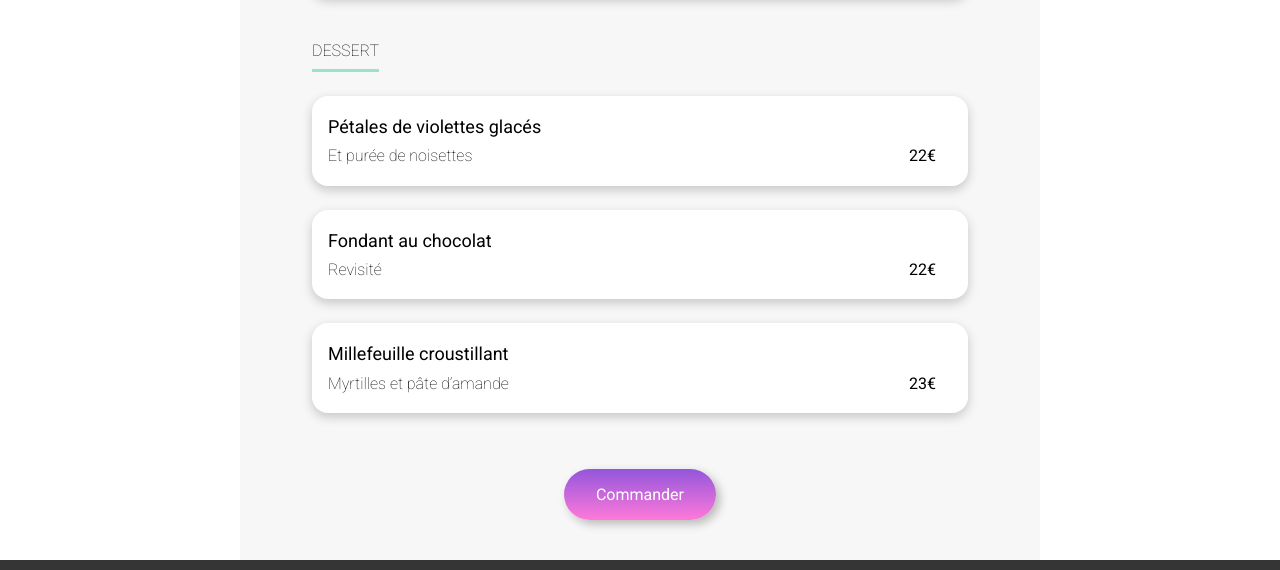
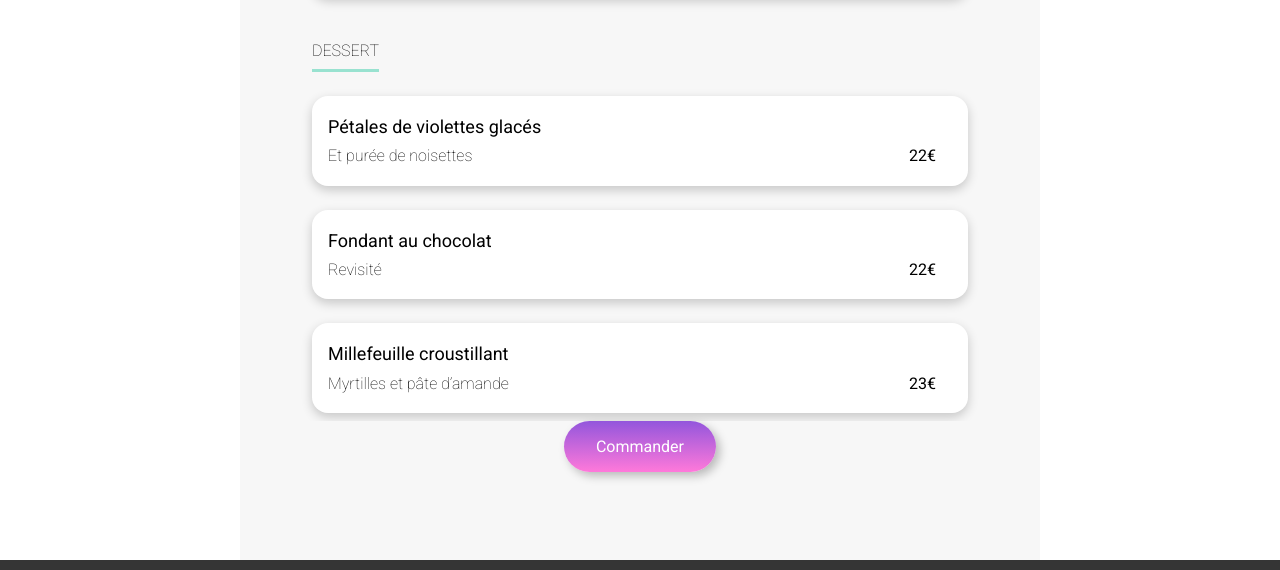
Before and after one commit to aymericpayen/P3, a website: page a-la-francaise.html in a window 1280 px wide. Shown: the part 1457-2027 px from the top of the page. Drawn offline with Linux system fonts and the light colour scheme; a web font is replaced by a local one.

Commit message:
updates position of button in menu

```diff
--- a/sass/pages/_menu.scss
+++ b/sass/pages/_menu.scss
@@ -198,7 +198,7 @@ main {
 .menuButton {
   background-color: $light-grey;
   position: relative;
-  top: 0.5rem;
+  top: -2.5rem;
 
   button {
     margin: auto;
```
Also changed, not shown: public/css/style.css.
